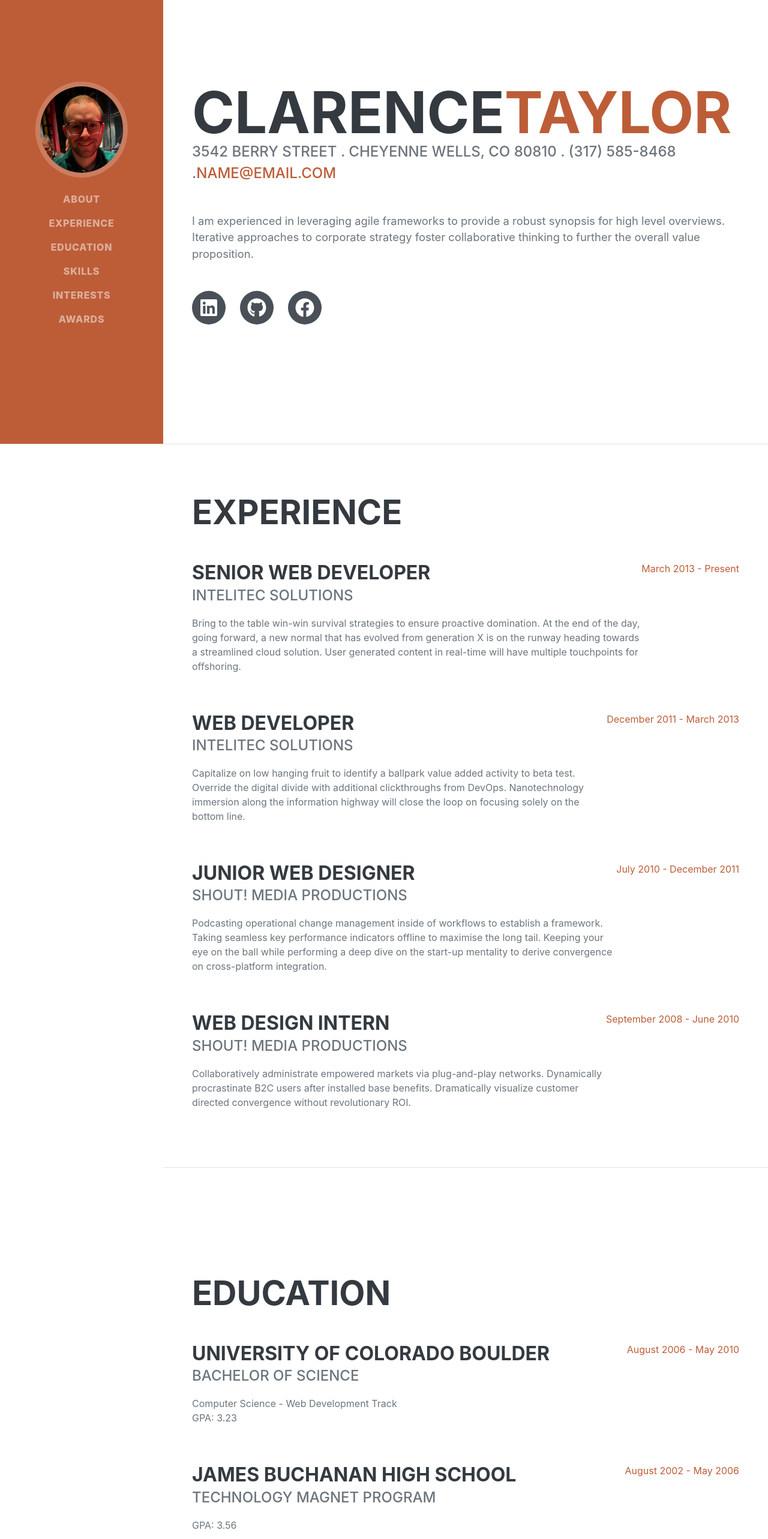
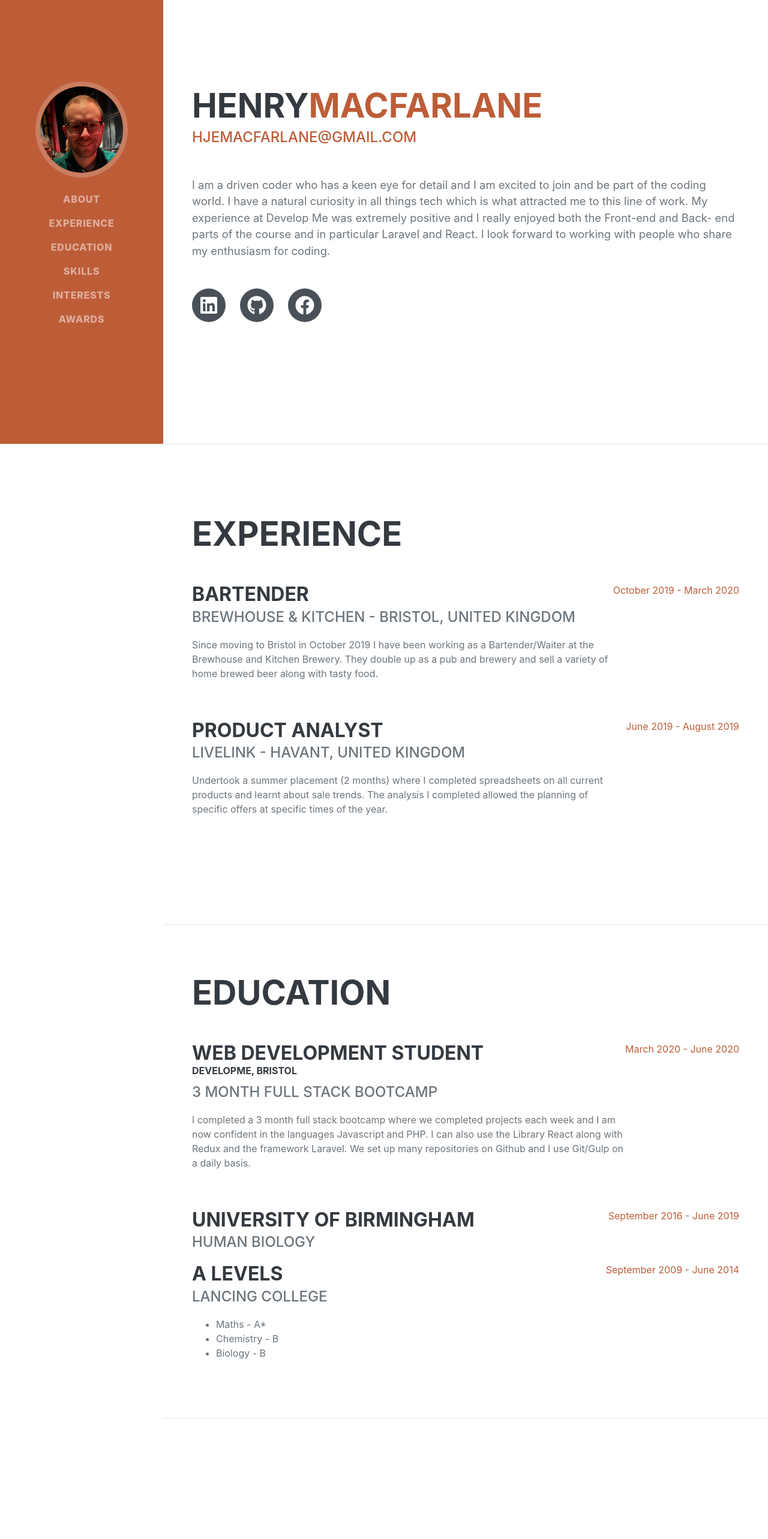
Before and after one commit to GRANDMAC96/portfolio1, a React (Create React App) app: page / in a window 1280 px wide. Shown: the part 60-2626 px from the top of the page at 60% size. Built offline with nearby package versions, Linux system fonts and the light colour scheme.

Commit message:
JS added to index.html file and further additions to aboutpage

```diff
--- a/src/App.js
+++ b/src/App.js
@@ -1,6 +1,7 @@
 import React from 'react';
 import ReactDOM from 'react-dom'
 import './App.css';
+// import 'https://cdnjs.cloudflare.com/ajax/libs/jquery/3.5.1/jquery.min.js';
 import { FontAwesomeIcon } from '@fortawesome/react-fontawesome';
 import { library } from '@fortawesome/fontawesome-svg-core'
 import { fab } from '@fortawesome/free-brands-svg-icons';
@@ -13,7 +14,7 @@ function App() {
       {/* Navigation */}
       <nav className="navbar navbar-expand-lg navbar-dark bg-primary fixed-top" id="sideNav">
         <a className="navbar-brand js-scroll-trigger" href="#page-top">
-          <span className="d-block d-lg-none">Clarence Taylor</span>
+          <span className="d-block d-lg-none">Henry Macfarlane</span>
           <span className="d-none d-lg-block"><img className="img-fluid img-profile rounded-circle mx-auto mb-2" src={require("./assets/img/profile.jpg")} alt="" /></span>
         </a>
         <button className="navbar-toggler" type="button" data-toggle="collapse" data-target="#navbarSupportedContent" aria-controls="navbarSupportedContent" aria-expanded="false" aria-label="Toggle navigation"><span className="navbar-toggler-icon"></span></button>
@@ -33,15 +34,14 @@ function App() {
         {/* About  */}
         <section className="resume-section" id="about">
           <div className="resume-section-content">
-            <h1 className="mb-0">
-              Clarence
-                        <span className="text-primary">Taylor</span>
-            </h1>
+            <h2 className="mb-0">
+              Henry
+                        <span className="text-primary">Macfarlane</span>
+            </h2>
             <div className="subheading mb-5">
-              3542 Berry Street . Cheyenne Wells, CO 80810 . (317) 585-8468 .
-                        <a href="mailto:name@email.com">name@email.com</a>
+              <a href="mailto:hjemacfarlane@gmail.com">hjemacfarlane@gmail.com</a>
             </div>
-            <p className="lead mb-5">I am experienced in leveraging agile frameworks to provide a robust synopsis for high level overviews. Iterative approaches to corporate strategy foster collaborative thinking to further the overall value proposition.</p>
+            <p className="lead mb-5">I am a driven coder who has a keen eye for detail and I am excited to join and be part of the coding world. I have a natural curiosity in all things tech which is what attracted me to this line of work. My experience at Develop Me was extremely positive and I really enjoyed both the Front-end and Back- end parts of the course and in particular Laravel and React. I look forward to working with people who share my enthusiasm for coding.</p>
             <div className="social-icons">
               <a className="social-icon" href="https://www.linkedin.com/in/henry-macfarlane-a811a116a/"><FontAwesomeIcon icon={["fab", "linkedin"]} size="lg" /></a>
               <a className="social-icon" href="https://github.com/GRANDMAC96"><FontAwesomeIcon icon={["fab", "github"]} size="lg" /></a>
@@ -56,35 +56,19 @@ function App() {
             <h2 className="mb-5">Experience</h2>
             <div className="d-flex flex-column flex-md-row justify-content-between mb-5">
               <div className="flex-grow-1">
-                <h3 className="mb-0">Senior Web Developer</h3>
-                <div className="subheading mb-3">Intelitec Solutions</div>
-                <p>Bring to the table win-win survival strategies to ensure proactive domination. At the end of the day, going forward, a new normal that has evolved from generation X is on the runway heading towards a streamlined cloud solution. User generated content in real-time will have multiple touchpoints for offshoring.</p>
+                <h3 className="mb-0">Bartender</h3>
+                <div className="subheading mb-3">Brewhouse & Kitchen - Bristol, United Kingdom</div>
+                <p>Since moving to Bristol in October 2019 I have been working as a Bartender/Waiter at the Brewhouse and Kitchen Brewery. They double up as a pub and brewery and sell a variety of home brewed beer along with tasty food. </p>
               </div>
-              <div className="flex-shrink-0"><span className="text-primary">March 2013 - Present</span></div>
+              <div className="flex-shrink-0"><span className="text-primary">October 2019 - March 2020</span></div>
             </div>
             <div className="d-flex flex-column flex-md-row justify-content-between mb-5">
               <div className="flex-grow-1">
-                <h3 className="mb-0">Web Developer</h3>
-                <div className="subheading mb-3">Intelitec Solutions</div>
-                <p>Capitalize on low hanging fruit to identify a ballpark value added activity to beta test. Override the digital divide with additional clickthroughs from DevOps. Nanotechnology immersion along the information highway will close the loop on focusing solely on the bottom line.</p>
+                <h3 className="mb-0">Product Analyst</h3>
+                <div className="subheading mb-3">Livelink - Havant, United Kingdom</div>
+                <p>Undertook a summer placement (2 months) where I completed spreadsheets on all current products and learnt about sale trends. The analysis I completed allowed the planning of specific offers at specific times of the year.</p>
               </div>
-              <div className="flex-shrink-0"><span className="text-primary">December 2011 - March 2013</span></div>
-            </div>
-            <div className="d-flex flex-column flex-md-row justify-content-between mb-5">
-              <div className="flex-grow-1">
-                <h3 className="mb-0">Junior Web Designer</h3>
-                <div className="subheading mb-3">Shout! Media Productions</div>
-                <p>Podcasting operational change management inside of workflows to establish a framework. Taking seamless key performance indicators offline to maximise the long tail. Keeping your eye on the ball while performing a deep dive on the start-up mentality to derive convergence on cross-platform integration.</p>
-              </div>
-              <div className="flex-shrink-0"><span className="text-primary">July 2010 - December 2011</span></div>
-            </div>
-            <div className="d-flex flex-column flex-md-row justify-content-between">
-              <div className="flex-grow-1">
-                <h3 className="mb-0">Web Design Intern</h3>
-                <div className="subheading mb-3">Shout! Media Productions</div>
-                <p>Collaboratively administrate empowered markets via plug-and-play networks. Dynamically procrastinate B2C users after installed base benefits. Dramatically visualize customer directed convergence without revolutionary ROI.</p>
-              </div>
-              <div className="flex-shrink-0"><span className="text-primary">September 2008 - June 2010</span></div>
+              <div className="flex-shrink-0"><span className="text-primary">June 2019 - August 2019</span></div>
             </div>
           </div>
         </section>
@@ -95,20 +79,31 @@ function App() {
             <h2 className="mb-5">Education</h2>
             <div className="d-flex flex-column flex-md-row justify-content-between mb-5">
               <div className="flex-grow-1">
-                <h3 className="mb-0">University of Colorado Boulder</h3>
-                <div className="subheading mb-3">Bachelor of Science</div>
-                <div>Computer Science - Web Development Track</div>
-                <p>GPA: 3.23</p>
+                <h3 className="mb-0">Web Development Student</h3>
+                <h6>DevelopMe, Bristol</h6>
+                <div className="subheading mb-3">3 Month Full Stack Bootcamp</div>
+                <p>I completed a 3 month full stack bootcamp where we completed projects each week and I am now confident in the languages Javascript and PHP. I can also use the Library React along with Redux and the framework Laravel. We set up many repositories on Github and I use Git/Gulp on a daily basis.</p>
               </div>
-              <div className="flex-shrink-0"><span className="text-primary">August 2006 - May 2010</span></div>
+              <div className="flex-shrink-0"><span className="text-primary">March 2020 - June 2020</span></div>
             </div>
             <div className="d-flex flex-column flex-md-row justify-content-between">
               <div className="flex-grow-1">
-                <h3 className="mb-0">James Buchanan High School</h3>
-                <div className="subheading mb-3">Technology Magnet Program</div>
-                <p>GPA: 3.56</p>
+                <h3 className="mb-0">University of Birmingham</h3>
+                <div className="subheading mb-3">Human Biology</div>
               </div>
-              <div className="flex-shrink-0"><span className="text-primary">August 2002 - May 2006</span></div>
+              <div className="flex-shrink-0"><span className="text-primary">September 2016 - June 2019</span></div>
+            </div>
+            <div className="d-flex flex-column flex-md-row justify-content-between">
+              <div className="flex-grow-1">
+                <h3 className="mb-0">A levels</h3>
+                <div className="subheading mb-3">Lancing College</div>
+                <ul>
+                  <li>Maths - A*</li>
+                  <li>Chemistry - B</li>
+                  <li>Biology - B</li>
+                </ul>
+              </div>
+              <div className="flex-shrink-0"><span className="text-primary">September 2009 - June 2014</span></div>
             </div>
           </div>
         </section>
@@ -117,39 +112,31 @@ function App() {
         <section className="resume-section" id="skills">
           <div className="resume-section-content">
             <h2 className="mb-5">Skills</h2>
-            <div className="subheading mb-3">Programming Languages & Tools</div>
-            <ul className="list-inline dev-icons">
-              <li className="list-inline-item"><i className="fab fa-html5"></i></li>
-              <li className="list-inline-item"><i className="fab fa-css3-alt"></i></li>
-              <li className="list-inline-item"><i className="fab fa-js-square"></i></li>
-              <li className="list-inline-item"><i className="fab fa-angular"></i></li>
-              <li className="list-inline-item"><i className="fab fa-react"></i></li>
-              <li className="list-inline-item"><i className="fab fa-node-js"></i></li>
-              <li className="list-inline-item"><i className="fab fa-sass"></i></li>
-              <li className="list-inline-item"><i className="fab fa-less"></i></li>
-              <li className="list-inline-item"><i className="fab fa-wordpress"></i></li>
-              <li className="list-inline-item"><i className="fab fa-gulp"></i></li>
-              <li className="list-inline-item"><i className="fab fa-grunt"></i></li>
-              <li className="list-inline-item"><i className="fab fa-npm"></i></li>
+            <div className="subheading mb-3">Programming Languages/Frameworks</div>
+            <ul className="list-inline">
+              <li className="list-inline-item"><strong>HTML</strong></li>
+              <li className="list-inline-item"><strong>CSS</strong></li>
+              <li className="list-inline-item"><strong>Javascript</strong></li>
+              <li className="list-inline-item"><strong>React</strong></li>
+              <li className="list-inline-item"><strong>Redux</strong></li>
+              <li className="list-inline-item"><strong>PHP</strong></li>
+              <li className="list-inline-item"><strong>Laravel</strong></li>
+              <li className="list-inline-item"><strong>Blade</strong></li>
+              <li className="list-inline-item"><strong>SQL</strong></li>
             </ul>
-            <div className="subheading mb-3">Workflow</div>
-            <ul className="fa-ul mb-0">
-              <li>
-                <span className="fa-li"><i className="fas fa-check"></i></span>
-                            Mobile-First, Responsive Design
-                        </li>
-              <li>
-                <span className="fa-li"><i className="fas fa-check"></i></span>
-                            Cross Browser Testing & Debugging
-                        </li>
-              <li>
-                <span className="fa-li"><i className="fas fa-check"></i></span>
-                            Cross Functional Teams
-                        </li>
-              <li>
-                <span className="fa-li"><i className="fas fa-check"></i></span>
-                            Agile Development & Scrum
-                        </li>
+            <div className="subheading mb-3">Tools/Other Skills</div>
+            <ul className="list-inline">
+              <li className="list-inline-item"><strong>Git</strong></li>
+              <li className="list-inline-item"><strong>Gulp</strong></li>
+              <li className="list-inline-item"><strong>Bootstrap</strong></li>
+              <li className="list-inline-item"><strong>TDD</strong></li>
+              <li className="list-inline-item"><strong>AWS</strong></li>
+              <li className="list-inline-item"><strong>NPM</strong></li>
+              <li className="list-inline-item"><strong>REST API</strong></li>
+              <li className="list-inline-item"><strong>Wireframing</strong></li>
+              <li className="list-inline-item"><strong>Teamwork</strong></li>
+              <li className="list-inline-item"><strong>Integrity</strong></li>
+              <li className="list-inline-item"><strong>Time Management</strong></li>
             </ul>
           </div>
         </section>
@@ -163,52 +150,6 @@ function App() {
           </div>
         </section>
         <hr className="m-0" />
-        {/* Awards */}
-        <section className="resume-section" id="awards">
-          <div className="resume-section-content">
-            <h2 className="mb-5">Awards & Certifications</h2>
-            <ul className="fa-ul mb-0">
-              <li>
-                <span className="fa-li"><i className="fas fa-trophy text-warning"></i></span>
-                            Google Analytics Certified Developer
-                        </li>
-              <li>
-                <span className="fa-li"><i className="fas fa-trophy text-warning"></i></span>
-                            Mobile Web Specialist - Google Certification
-                        </li>
-              <li>
-                <span className="fa-li"><i className="fas fa-trophy text-warning"></i></span>
-                            1
-                            <sup>st</sup>
-                            Place - University of Colorado Boulder - Emerging Tech Competition 2009
-                        </li>
-              <li>
-                <span className="fa-li"><i className="fas fa-trophy text-warning"></i></span>
-                            1
-                            <sup>st</sup>
-                            Place - University of Colorado Boulder - Adobe Creative Jam 2008 (UI Design Category)
-                        </li>
-              <li>
-                <span className="fa-li"><i className="fas fa-trophy text-warning"></i></span>
-                            2
-                            <sup>nd</sup>
-                            Place - University of Colorado Boulder - Emerging Tech Competition 2008
-                        </li>
-              <li>
-                <span className="fa-li"><i className="fas fa-trophy text-warning"></i></span>
-                            1
-                            <sup>st</sup>
-                            Place - James Buchanan High School - Hackathon 2006
-                        </li>
-              <li>
-                <span className="fa-li"><i className="fas fa-trophy text-warning"></i></span>
-                            3
-                            <sup>rd</sup>
-                            Place - James Buchanan High School - Hackathon 2005
-                        </li>
-            </ul>
-          </div>
-        </section>
       </div>
     </>
   );
--- a/src/index.js
+++ b/src/index.js
@@ -1,7 +1,7 @@
 import React from 'react';
 import ReactDOM from 'react-dom';
 import './styles/css/styles.css';
-// import './js/scripts.js';
+// import 'https://cdnjs.cloudflare.com/ajax/libs/jquery/3.5.1/jquery.min.js';
 import App from './App';
 import * as serviceWorker from './serviceWorker';
 
```
Also changed, not shown: public/index.html (+9 -4 lines).
